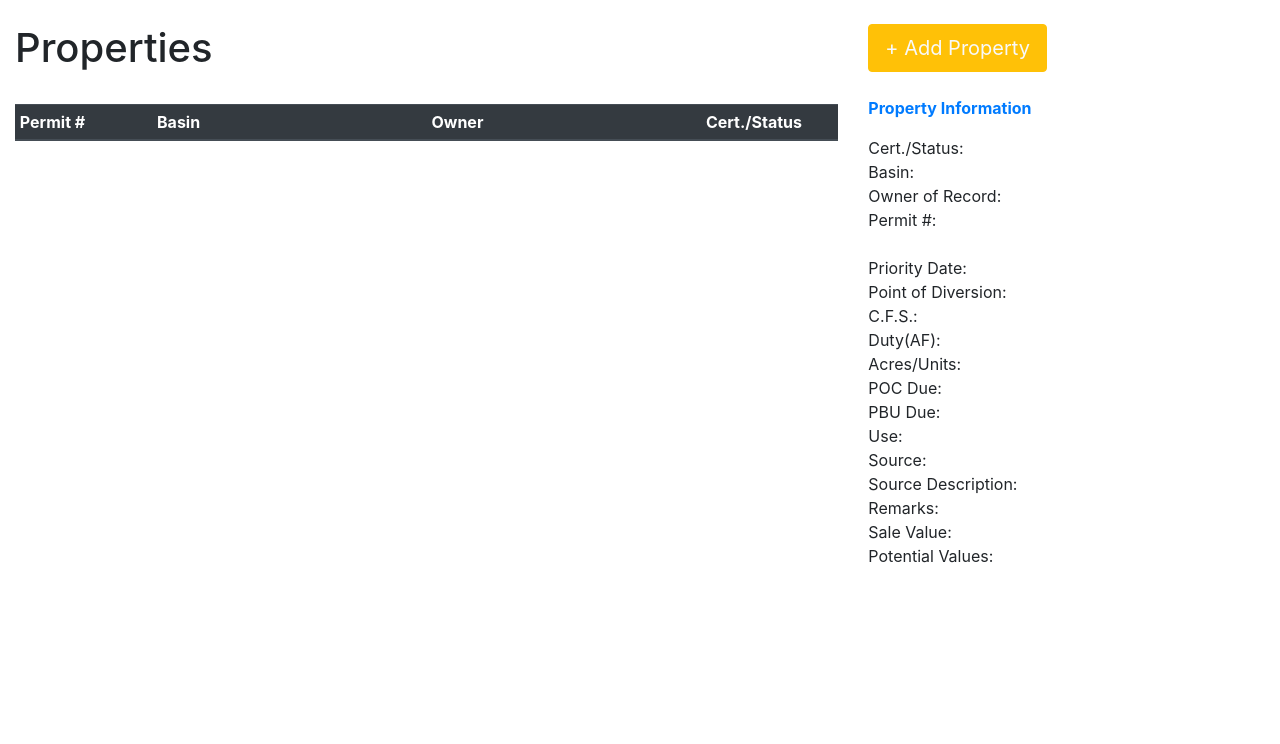
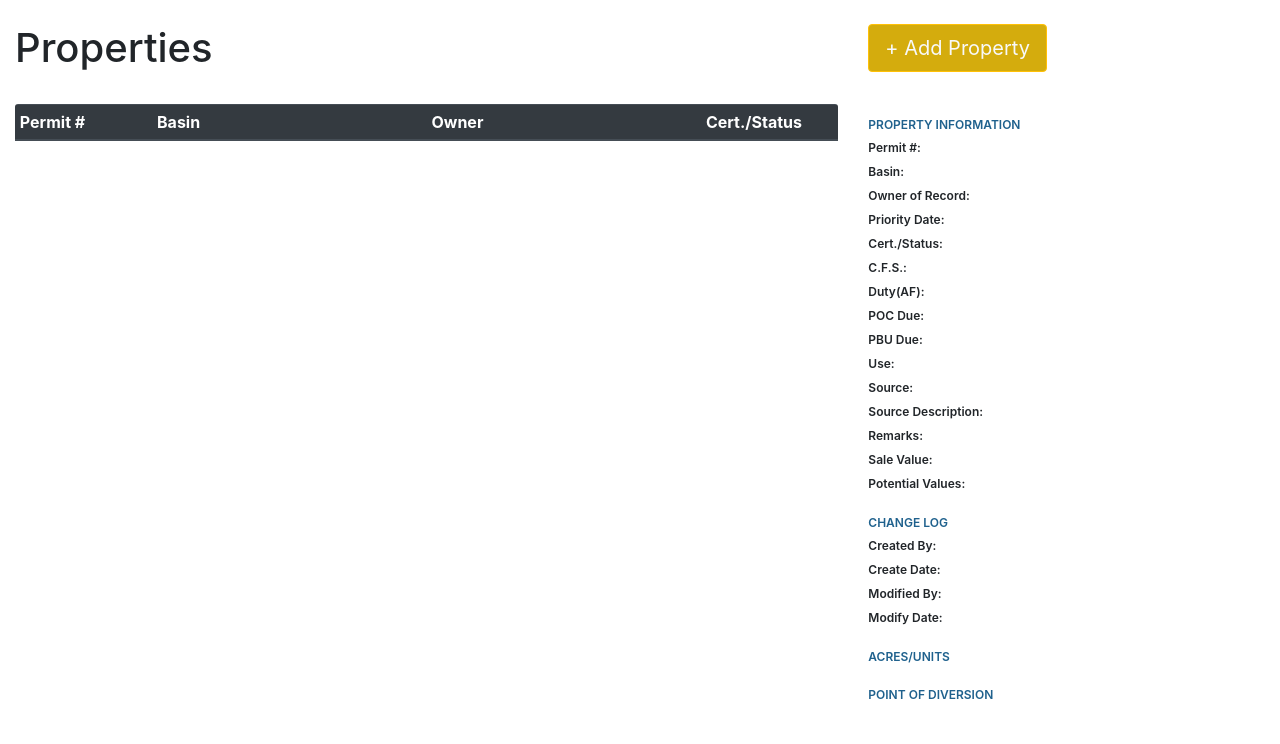
Before and after one commit to EmilSantos/BentlyWater, a Django app: page / in a window 1280 px wide. Shown: the part 56-800 px from the top of the page. Run offline with Django 3.2, Linux system fonts and the light colour scheme; data that the repository does not hold is empty.

Commit message:
implemented general sidebar styling and data retrieval from list

```diff
--- a/bentlywaterrights/bentlywaterrights/settings.py
+++ b/bentlywaterrights/bentlywaterrights/settings.py
@@ -11,6 +11,7 @@ https://docs.djangoproject.com/en/3.2/ref/settings/
 """
 
 from pathlib import Path
+import os
 
 # Build paths inside the project like this: BASE_DIR / 'subdir'.
 BASE_DIR = Path(__file__).resolve().parent.parent
@@ -120,6 +121,7 @@ USE_TZ = True
 
 STATIC_URL = '/static/'
 
+STATICFILES_DIRS = [os.path.join(BASE_DIR, 'static'),]
 # Default primary key field type
 # https://docs.djangoproject.com/en/3.2/ref/settings/#default-auto-field
 
--- /dev/null
+++ b/bentlywaterrights/permitinformation/static/permitinformation/css/styles.css
@@ -0,0 +1,41 @@
+td a, th a {
+    display: block;
+    width: 100%;
+    height: 100%;
+    color: inherit;  /* To keep text color consistent */
+}
+
+a:hover {
+	text-decoration: none;
+	color: inherit;
+}
+
+.table-hover tbody tr:hover td, .table-hover tbody tr:hover th {
+  background-color: #d6d8d9;
+}
+
+.selected-row {
+    background-color: #b0b3b5 !important; /* Choose a light color to indicate selection */
+}
+
+.property-label {
+	color: #1F618D;
+    font-weight: 600;
+	padding-top: 20px;
+	font-size: 12px;
+}
+
+.label {
+    font-weight: 600;
+	font-size: 12px;
+}
+
+.property-label-info {
+	font-weight: lighter;
+	font-size: 12px;
+}
+
+.bdr {
+  border-radius: 3px;
+  overflow: hidden;
+}
--- /dev/null
+++ b/bentlywaterrights/permitinformation/static/permitinformation/js/propertylistactions.js
@@ -0,0 +1,91 @@
+$(document).ready(function() {
+    $(".clickable-row").click(function() {
+
+        // Remove the highlight from all rows
+        $(".clickable-row").removeClass("selected-row");
+
+        // Highlight the clicked row
+        $(this).addClass("selected-row");
+        const url = $(this).data("href");
+        $.ajax({
+            url: url,
+            method: "GET",
+            dataType: 'json',
+            success: function(data) {
+                $("#detail_permit").text(data.permit_num);
+                $("#detail_basin").text(data.basin);
+                $("#detail_cert_status").text(data.cert_status);
+                $("#detail_owner").text(data.owner_of_record);
+                $("#detail_priority_date").text(data.priority_date);
+
+                $("#detail_cfs").text(data.cfs);
+                $("#detail_duty_af").text(data.duty_af);
+                $("#detail_poc_due").text(data.poc_due);
+                $("#detail_pbu_due").text(data.pbu_due);
+                $("#detail_use").text(data.use);
+                $("#detail_source").text(data.source);
+                $("#detail_remarks").text(data.remarks);
+                $("#detail_sale_value").text(data.sale_value);
+                $("#detail_potential_valuesr").text(data.potential_values);
+
+                $("#detail_pod_1").text(data.pod_1);
+                $("#detail_pod_2").text(data.pod_2);
+                $("#detail_pod_3").text(data.pod_3);
+                $("#detail_pod_4").text(data.pod_4);
+                $("#detail_pod_5").text(data.pod_5);
+
+                $("#detail_unit_acres").text(data.unit_acres);
+                $("#detail_unit_sheep").text(data.unit_sheep);
+                $("#detail_unit_lamb").text(data.unit_lamb);
+                $("#detail_unit_cattle").text(data.unit_cattle);
+                $("#detail_unit_horses").text(data.unit_horses);
+                $("#detail_unit_other").text(data.unit_other);
+
+                $("#detail_created_by").text(data.created_by);
+                $("#detail_modified_by").text(data.modified_by);
+                $("#detail_create_date").text(data.create_date);
+                $("#detail_modify_date").text(data.modify_date);
+            },
+            error: function(error) {
+                console.error("Error fetching details", error);
+            }
+        });
+    });
+});
+
+/**
+basin = models.CharField('Basin', max_length=50)
+    owner_of_record = models.CharField('Owner of Record', max_length=50)
+    permit_num = models.CharField('Permit Number', max_length=20)
+    cert_status = models.CharField('Cert./Status', max_length=20, blank=True)
+    priority_date = models.DateField('Priority Date', blank=True, null=True)
+
+    pod_1 = models.CharField('PoE 1/4', max_length=10, blank=True)
+    pod_2 = models.CharField('PoE 1/4', max_length=10, blank=True)
+    pod_3 = models.CharField('PoE S', max_length=10, blank=True)
+    pod_4 = models.CharField('PoE T(N)', max_length=10, blank=True)
+    pod_5 = models.CharField('PoE R', max_length=10, blank=True)
+
+    unit_acres = models.IntegerField('Acres', blank=True, null=True)
+    unit_sheep = models.IntegerField('Sheep', blank=True, null=True)
+    unit_lamb = models.IntegerField('Lamb', blank=True, null=True)
+    unit_cattle = models.IntegerField('Cattle', blank=True, null=True)
+    unit_horses = models.IntegerField('Horses', blank=True, null=True)
+    unit_other = models.CharField('Other', max_length=30, blank=True)
+
+    cfs = models.FloatField('C.F.S.', blank=True, null=True)
+    duty_af = models.FloatField('Duty (AF)', blank=True, null=True)
+    poc_due = models.DateField('POC Due', blank=True, null=True)
+    pbu_due = models.DateField('PBU Due', blank=True, null=True)
+    use = models.CharField('Use', max_length=5, blank=True)
+    source = models.CharField('Source', max_length=5, blank=True)
+    source_description = models.CharField('Source Description', max_length=50, blank=True)
+    remarks = models.CharField('Remarks', max_length=50, blank=True)
+    sale_value = models.CharField('Sale Value', max_length=100, blank=True)
+    potential_values = models.CharField('Potential Value', max_length=150, blank=True)
+
+    created_by = models.CharField('', max_length=50, blank=True)
+    modified_by = models.CharField('', max_length=50, blank=True)
+    create_date = models.DateTimeField('', auto_now_add=True)
+    modify_date = models.DateTimeField('', auto_now=True)
+**/
--- a/bentlywaterrights/permitinformation/templates/home.html
+++ b/bentlywaterrights/permitinformation/templates/home.html
@@ -7,6 +7,7 @@
   <br/>
 
   <!-- PROPERTY LIST TABLE -->
+  <div class="bdr">
   <table class="table table-hover table-sm">
     <thead class="thead-dark">
       <tr class="">
@@ -19,7 +20,7 @@
 
     <tbody>
     {% for item in ticker %}
-    <tr class="clickable-row" data-href="{% url 'get_property_details' item.id %}">
+      <tr class="clickable-row" data-href="{% url 'getPropertyDetails' item.id %}">
         <th class="col-2">{{ item.permit_num }}</th>
         <th class="col-4">{{ item.basin }}</th>
         <th class="col-4">{{ item.owner_of_record }}</th>
@@ -27,34 +28,46 @@
       </tr>
     {% endfor %}
     </tbody>
-
   </table>
+  </div>
 </div>
 
 <div class="container col-sm-4" style="">
   <div class="row align-items-start">
     <div class="col-12">
-    	<button type="button" class="btn text-light btn-warning btn-lg rounded" data-toggle="modal" data-target="#exampleModal">
+    	<button type="button" class="btn text-light btn-warning btn-lg rounded" data-toggle="modal" data-target="#exampleModal" style="background-color: #D4AC0D;">
 	  		+ Add Property
 		</button><br/><br/>
-		<p class="text-primary"><strong>Property Information</strong></p>
-		Cert./Status: <span id="detail_cert_status"></span><br/>
-		Basin: <span id="detail_basin"></span><br/>
-		Owner of Record: <span id="detail_owner"></span><br/>
-		Permit #: <span id="detail_permit"></span><br/><br/>
-		Priority Date: <br/>
-		Point of Diversion: <br/>
-		C.F.S.: <br/>
-		Duty(AF): <br/>
-		Acres/Units: <br/>
-		POC Due: <br/>
-		PBU Due: <br/>
-		Use: <br/>
-		Source: <br/>
-		Source Description: <br/>
-		Remarks: <br/>
-		Sale Value: <br/>
-		Potential Values: <br/>
+
+<div class="property-label">PROPERTY INFORMATION</div>
+<span class="label">Permit #:</span> <span class="property-label-info" id="detail_permit"></span><br/>
+<span class="label">Basin:</span> <span class="property-label-info" id="detail_basin"></span><br/>
+<span class="label">Owner of Record:</span> <span class="property-label-info" id="detail_owner"></span><br/>
+<span class="label">Priority Date:</span> <span class="property-label-info" id="detail_priority_date"></span><br/>
+<span class="label">Cert./Status:</span> <span class="property-label-info" id="detail_cert_status"></span><br/>
+<span class="label">C.F.S.:</span> <span class="property-label-info" id="detail_cert_status"></span><br/>
+<span class="label">Duty(AF):</span> <span class="property-label-info" id="detail_basin"></span><br/>
+<span class="label">POC Due:</span> <span class="property-label-info" id="detail_owner"></span><br/>
+<span class="label">PBU Due:</span> <span class="property-label-info" id="detail_permit"></span><br/>
+
+<span class="label">Use:</span> <span class="property-label-info" id="detail_use"></span><br/>
+<span class="label">Source:</span> <span class="property-label-info" id="detail_source"></span><br/>
+<span class="label">Source Description:</span> <span class="property-label-info" id="detail_source_description"></span><br/>
+<span class="label">Remarks:</span> <span class="property-label-info" id="detail_remarks"></span><br/>
+<span class="label">Sale Value:</span> <span class="property-label-info" id="detail_sale_value"></span><br/>
+<span class="label">Potential Values:</span> <span class="property-label-info" id="detail_permit"></span><br/>
+
+
+<div class="property-label">CHANGE LOG</div>
+<span class="label">Created By:</span> <span class="property-label-info" id="detail_created_by"></span><br/>
+<span class="label">Create Date:</span> <span class="property-label-info" id="detail_create_date"></span><br/>
+<span class="label">Modified By:</span> <span class="property-label-info" id="detail_modified_by"></span><br/>
+<span class="label">Modify Date:</span> <span class="property-label-info" id="detail_modify_date"></span><br/>
+
+<div class="property-label">ACRES/UNITS</div>
+<div class="property-label">POINT OF DIVERSION</div>
+
+
     </div>
 	<br/>
 
--- a/bentlywaterrights/permitinformation/urls.py
+++ b/bentlywaterrights/permitinformation/urls.py
@@ -6,5 +6,5 @@ urlpatterns = [
 	path('logbook.html', views.logbook, name="logbook"),
 	path('about.html', views.about, name="about"),
 	path('delete/<property_id>', views.deleteProperty, name="deleteProperty"),
-	path('details/<int:property_id>/', views.get_property_details, name='get_property_details'),
+	path('details/<int:property_id>/', views.getPropertyDetails, name='getPropertyDetails'),
 ]
--- a/bentlywaterrights/permitinformation/views.py
+++ b/bentlywaterrights/permitinformation/views.py
@@ -24,13 +24,14 @@ def deleteProperty(request, property_id):
 	messages.success(request, ("Property has been deleted"))
 	return redirect('home')
 
-def get_property_details(request, property_id):
+def getPropertyDetails(request, property_id):
     item = Property.objects.get(pk=property_id)
 
     details = {
         'permit_num': item.permit_num,
         'basin': item.basin,
         'cert_status': item.cert_status,
+        'owner_of_record': item.owner_of_record,
     }
     return JsonResponse(details)
 
```
Lines whose indentation alone changed are shown as unchanged.
